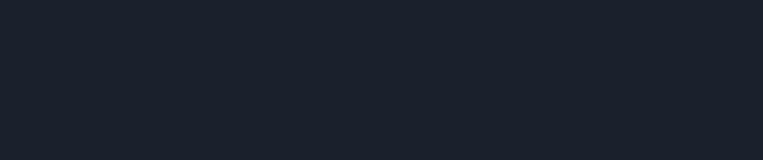
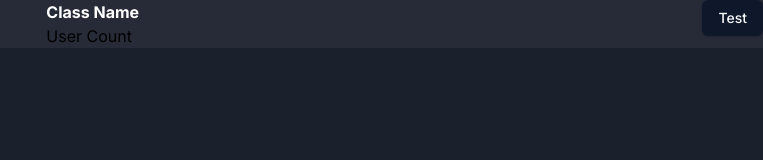
Before and after one commit to DylanPina/AskAnon, a Next.js app: page /session/1 in a window 1280 px wide. Shown: the top 160 px of the page, without its empty margins (517-1280 px from the left). Built offline with nearby package versions, Linux system fonts and the light colour scheme.

Commit message:
Add basic layout for chat sessions
This skeleton will be overlayed on top of the chat so to allow user
actions.

```diff
--- a/app/select-session/page.tsx
+++ b/app/select-session/page.tsx
@@ -2,9 +2,9 @@
 import { Button } from '@/components/ui/button';
 import { Input } from '@/components/ui/input';
 
-export default function Home() {
+export default function Page() {
     return (
-        <div className="flex justify-center w-screen h-screen h-9/12">
+        <div className="flex justify-center w-screen h-screen">
             <div className="relative bottom-36 flex w-3/12 space-y-12 flex-col justify-center">
                 <Image
                     className="mb-1"
--- /dev/null
+++ b/app/session/layout.tsx
@@ -0,0 +1,20 @@
+import { Button } from '@/components/ui/button';
+
+export default function ChatLayout() {
+    return (
+        <div>
+            <div className="flex flex-col justify-end bg-white bg-opacity-5">
+                <div className="flex justify-between">
+                    <div></div>
+                    <div className="flex flex-col">
+                        <strong>
+                            <span className="text-white">Class Name</span>
+                        </strong>
+                        <span>User Count</span>
+                    </div>
+                    <Button>Test</Button>
+                </div>
+            </div>
+        </div>
+    );
+}
```
